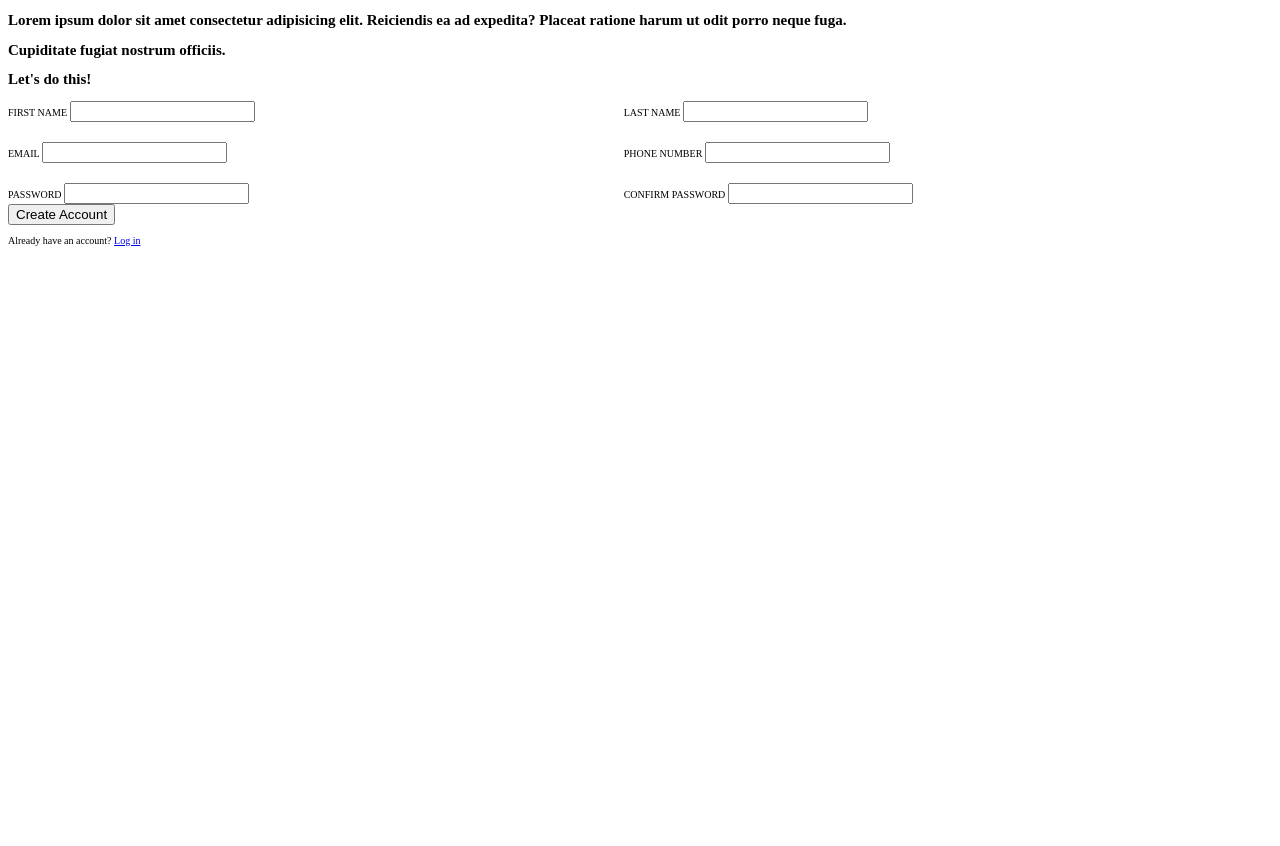
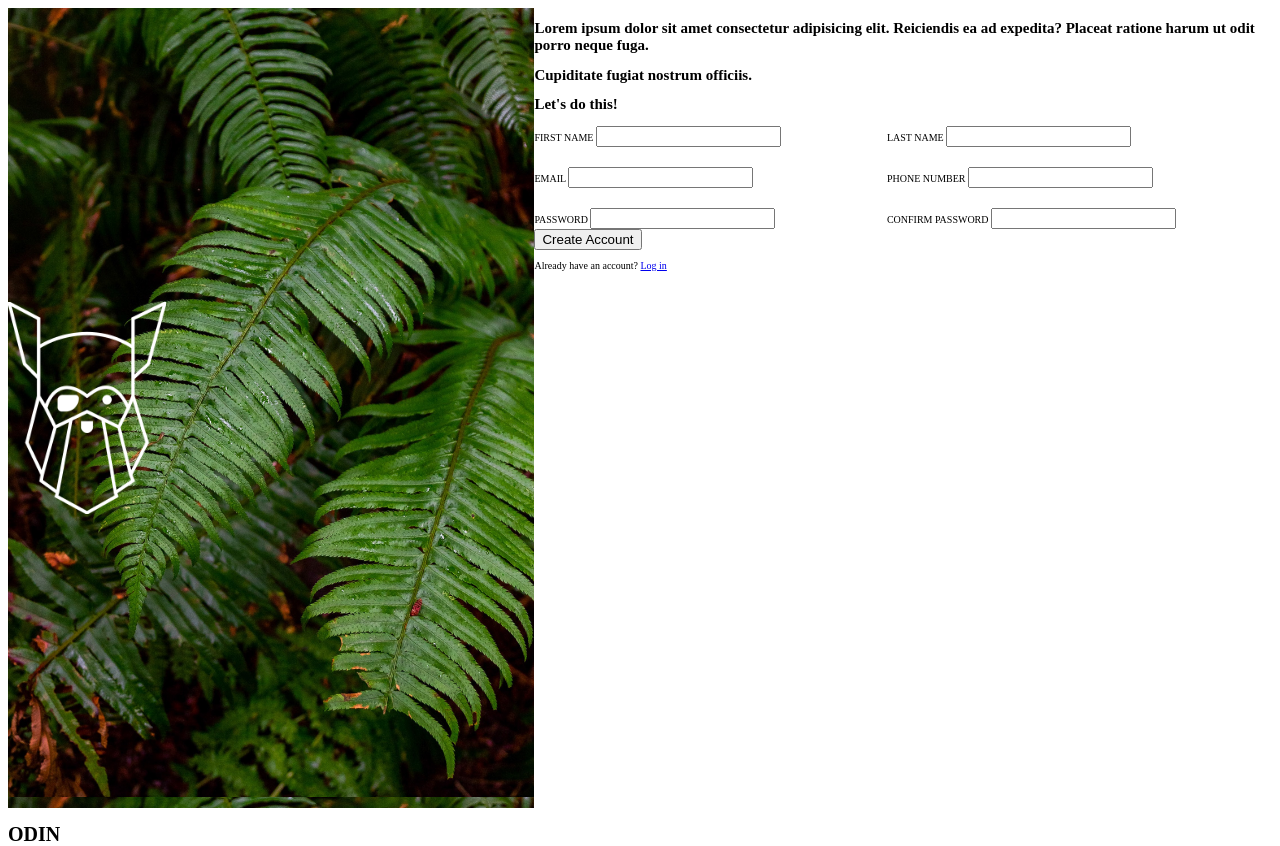
Before and after one commit to drestew/signup-form, a plain HTML site: page index.html in a window 1280 px wide. Before the commit the page ends 800 px from the top, so only its background shows below. Drawn offline with Linux system fonts and the light colour scheme.

Commit message:
Add grid to page layout

```diff
--- a/index.html
+++ b/index.html
@@ -8,10 +8,16 @@
     <link href="style.css" rel="stylesheet" />
   </head>
   <body>
+    <div class="layout">
+      <div class="logo">
+        <img src="odin-logo.png" alt="Logo" class="logo-img" />
+        <h1 class="logo-text">ODIN</h1>
+      </div>
+      <div class="main">
         <div>
           <h2>
-        Lorem ipsum dolor sit amet consectetur adipisicing elit. Reiciendis ea
-        ad expedita? Placeat ratione harum ut odit porro neque fuga.
+            Lorem ipsum dolor sit amet consectetur adipisicing elit. Reiciendis
+            ea ad expedita? Placeat ratione harum ut odit porro neque fuga.
           </h2>
           <h2>Cupiditate fugiat nostrum officiis.</h2>
         </div>
@@ -48,5 +54,7 @@
           <button class="create-account">Create Account</button>
           <p>Already have an account? <a href="#" class="login">Log in</a></p>
         </div>
+      </div>
+    </div>
   </body>
 </html>
--- a/style.css
+++ b/style.css
@@ -1,5 +1,10 @@
 html {
     font-size: 62.5%;
+}
+
+.layout {
+    display: flex;
+    height: 100vh;
 }
 
 .inputs {
@@ -19,3 +24,14 @@ html {
 .last {
     grid-area: last;
 }
+
+.logo-img {
+    height: 100%;
+    width: 30%;
+    object-fit: contain;
+}
+
+.logo {
+    background-image: url('hp-bg.jpg');
+    background-size: contain;
+}
```
Also changed, not shown: hp-bg.jpg (renamed from halie-west-25xggax4bSA-unsplash.jpg), odin-logo.png (added). Lines whose indentation alone changed are shown as unchanged.
